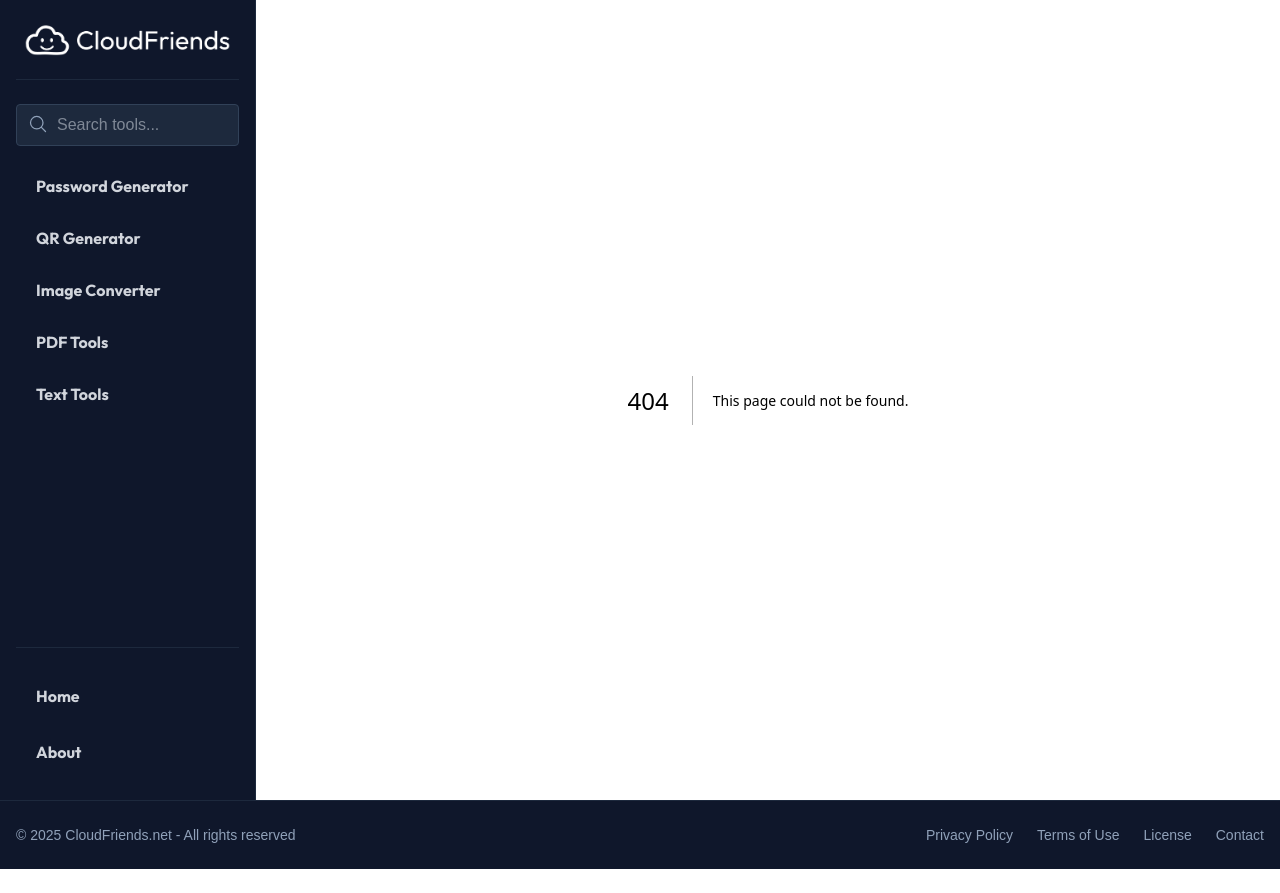
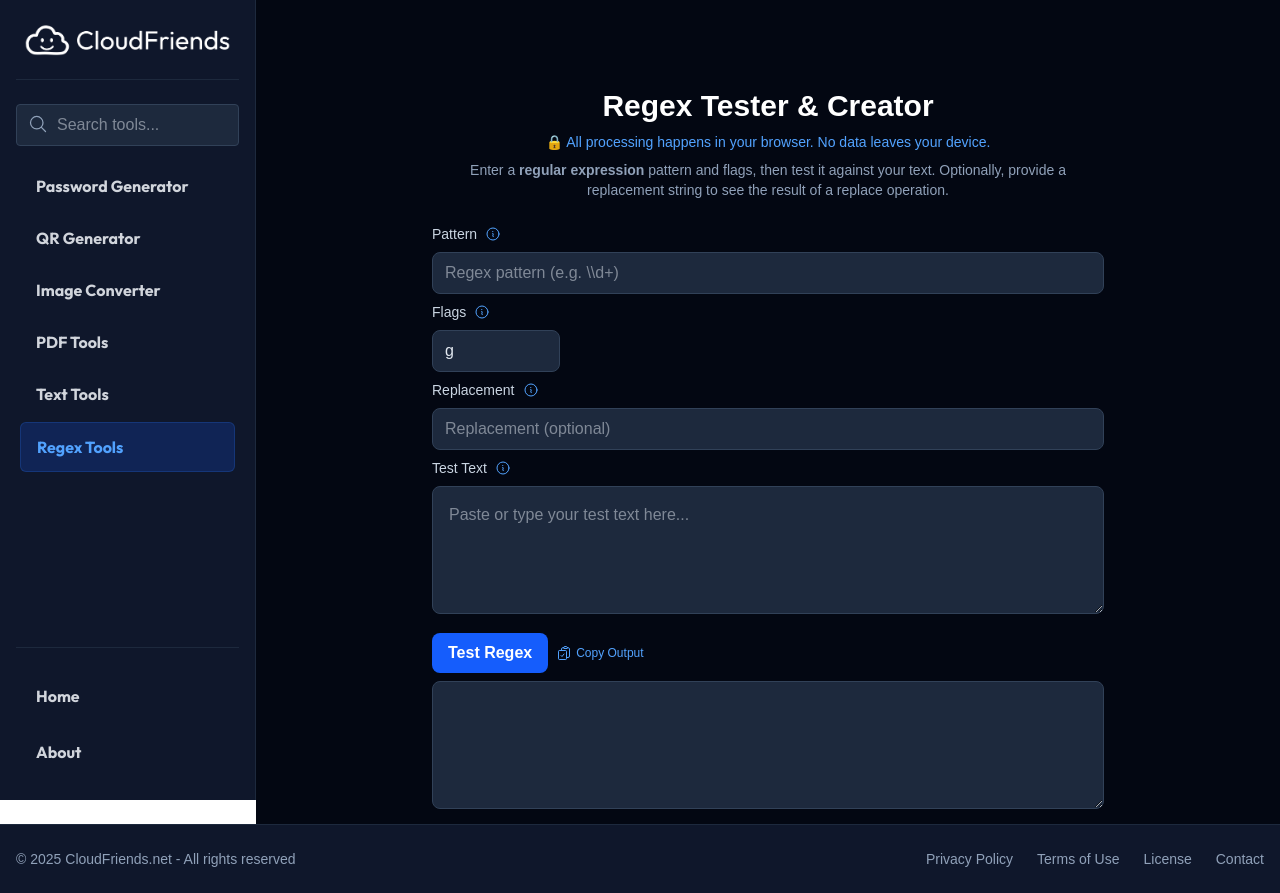
Before and after one commit to cloudfriends-net/cloudfriends, a Next.js app: page /tools/regex-tools in a window 1280 px wide. Before the commit this address had no page. Before the commit the page ends 869 px from the top, so only its background shows below. Built offline with nearby package versions, Linux system fonts and the light colour scheme.

Commit message:
Added regex tools
Allows testing and creation of regular expressions with instant feedback.

```diff
--- a/src/app/page.tsx
+++ b/src/app/page.tsx
@@ -1,4 +1,4 @@
-import { KeyIcon, QrCodeIcon, ShieldCheckIcon, SparklesIcon, ArrowPathIcon, PhotoIcon, DocumentIcon, DocumentTextIcon } from '@heroicons/react/24/outline'
+import { KeyIcon, QrCodeIcon, ShieldCheckIcon, SparklesIcon, ArrowPathIcon, PhotoIcon, DocumentIcon, DocumentTextIcon, CodeBracketIcon } from '@heroicons/react/24/outline'
 import Link from 'next/link'
 
 export default function Home() {
@@ -106,6 +106,19 @@ export default function Home() {
               </p>
             </div>
           </Link>
+
+          {/* Regex Tools Card */}
+          <Link href="/tools/regex-tools" className="bg-slate-800 rounded-lg overflow-hidden hover:bg-slate-700 transition-colors border border-slate-700">
+            <div className="p-6">
+              <div className="mb-4 bg-blue-500/10 w-12 h-12 rounded-lg flex items-center justify-center">
+                <CodeBracketIcon className="h-6 w-6 text-blue-400" />
+              </div>
+              <h3 className="text-xl font-semibold text-white mb-2">Regex Tester & Creator</h3>
+              <p className="text-slate-300 text-sm">
+                Test and create regular expressions. Find, match, and replace patterns in your text with instant feedback.
+              </p>
+            </div>
+          </Link>
         </div>
 
         {/* Additional Information */}
--- /dev/null
+++ b/src/app/tools/regex-tools/page.tsx
@@ -0,0 +1,160 @@
+'use client'
+
+import { useState, useRef } from 'react'
+import { InformationCircleIcon, ClipboardDocumentCheckIcon } from '@heroicons/react/24/outline'
+
+// Tooltip component
+function Tooltip({ text }: { text: string }) {
+  return (
+    <span className="absolute left-6 top-1/2 -translate-y-1/2 z-10 w-max bg-slate-800 text-xs text-slate-200 rounded px-2 py-1 shadow-lg border border-slate-700 pointer-events-none opacity-0 group-hover:opacity-100 transition-opacity">
+      {text}
+    </span>
+  )
+}
+
+export default function RegexTester() {
+  const [text, setText] = useState('')
+  const [pattern, setPattern] = useState('')
+  const [flags, setFlags] = useState('g')
+  const [replace, setReplace] = useState('')
+  const [output, setOutput] = useState('')
+  const [regexError, setRegexError] = useState<string | null>(null)
+  const [copied, setCopied] = useState(false)
+  const outputRef = useRef<HTMLTextAreaElement>(null)
+
+  const handleTest = () => {
+    try {
+      setRegexError(null)
+      const re = new RegExp(pattern, flags)
+      if (replace) {
+        setOutput(text.replace(re, replace))
+      } else {
+        const matches = [...text.matchAll(re)]
+        if (matches.length === 0) {
+          setOutput('No matches found.')
+        } else {
+          setOutput(
+            matches
+              .map(
+                (m, i) =>
+                  `Match ${i + 1}: "${m[0]}" at index ${m.index}` +
+                  (m.length > 1
+                    ? '\n  Groups: ' +
+                      m
+                        .slice(1)
+                        .map((g, gi) => `(${gi + 1}): ${g ?? '<empty>'}`)
+                        .join(', ')
+                    : '')
+              )
+              .join('\n')
+          )
+        }
+      }
+    } catch (e) {
+      setRegexError(e instanceof Error ? e.message : String(e))
+      setOutput('')
+    }
+  }
+
+  const copyToClipboard = () => {
+    if (outputRef.current) {
+      outputRef.current.select()
+      document.execCommand('copy')
+      setCopied(true)
+      setTimeout(() => setCopied(false), 2000)
+    }
+  }
+
+  return (
+    <main className="min-h-screen bg-gray-950 flex flex-col items-center px-2" style={{ paddingTop: '5.5rem' }}>
+      <div className="w-full max-w-2xl">
+        <h1 className="text-3xl font-bold text-center mb-2 text-white">Regex Tester & Creator</h1>
+        <p className="text-blue-400 text-center mb-2 text-sm">
+          🔒 All processing happens in your browser. No data leaves your device.
+        </p>
+        <p className="text-slate-400 text-center mb-6 text-sm">
+          Enter a <b>regular expression</b> pattern and flags, then test it against your text.
+          Optionally, provide a replacement string to see the result of a replace operation.<br />
+        </p>
+
+        <div className="mb-2 relative group flex items-center">
+          <label className="text-slate-300 text-sm mr-2">Pattern</label>
+          <InformationCircleIcon className="h-4 w-4 text-blue-400 cursor-pointer" />
+          <Tooltip text="Enter your regular expression pattern. Example: \\d+ matches numbers, [A-Za-z]+ matches words, ^\\w+ matches start of lines" />
+        </div>
+        <input
+          type="text"
+          value={pattern}
+          onChange={e => setPattern(e.target.value)}
+          className="w-full bg-slate-800 text-slate-200 rounded-lg px-3 py-2 border border-slate-700 mb-2"
+          placeholder="Regex pattern (e.g. \\d+)"
+        />
+
+        <div className="mb-2 relative group flex items-center">
+          <label className="text-slate-300 text-sm mr-2">Flags</label>
+          <InformationCircleIcon className="h-4 w-4 text-blue-400 cursor-pointer" />
+          <Tooltip text="Regex flags: g (global), i (ignore case), m (multiline), etc." />
+        </div>
+        <input
+          type="text"
+          value={flags}
+          onChange={e => setFlags(e.target.value)}
+          className="bg-slate-800 text-slate-200 rounded-lg px-3 py-2 border border-slate-700 mb-2"
+          placeholder="Flags (e.g. g, i, m)"
+          maxLength={5}
+          style={{ width: '8em' }}
+        />
+
+        <div className="mb-2 relative group flex items-center">
+          <label className="text-slate-300 text-sm mr-2">Replacement</label>
+          <InformationCircleIcon className="h-4 w-4 text-blue-400 cursor-pointer" />
+          <Tooltip text="Optional: Enter a replacement string to see the result of a replace operation." />
+        </div>
+        <input
+          type="text"
+          value={replace}
+          onChange={e => setReplace(e.target.value)}
+          className="w-full bg-slate-800 text-slate-200 rounded-lg px-3 py-2 border border-slate-700 mb-2"
+          placeholder="Replacement (optional)"
+        />
+
+        <div className="mb-2 relative group flex items-center">
+          <label className="text-slate-300 text-sm mr-2">Test Text</label>
+          <InformationCircleIcon className="h-4 w-4 text-blue-400 cursor-pointer" />
+          <Tooltip text="Paste or type the text you want to test your regex against." />
+        </div>
+        <textarea
+          value={text}
+          onChange={e => setText(e.target.value)}
+          className="w-full h-32 bg-slate-800 text-slate-200 rounded-lg p-4 border border-slate-700 focus:outline-none focus:ring-2 focus:ring-blue-500 mb-3"
+          placeholder="Paste or type your test text here..."
+        />
+
+        {regexError && <div className="text-red-400 text-xs mb-2">{regexError}</div>}
+
+        <div className="flex gap-2 mb-2">
+          <button
+            onClick={handleTest}
+            className="bg-blue-600 hover:bg-blue-500 text-white px-4 py-2 rounded-lg font-semibold"
+          >
+            Test Regex
+          </button>
+          <button
+            onClick={copyToClipboard}
+            className="inline-flex items-center text-xs text-blue-400 hover:text-blue-300 transition-colors"
+          >
+            <ClipboardDocumentCheckIcon className="h-4 w-4 mr-1" />
+            {copied ? 'Copied!' : 'Copy Output'}
+          </button>
+        </div>
+
+        <textarea
+          ref={outputRef}
+          value={output}
+          readOnly
+          className="w-full h-32 bg-slate-800 text-slate-200 rounded-lg p-4 border border-slate-700 focus:outline-none mb-2"
+        />
+      </div>
+    </main>
+  )
+}
--- a/src/components/SidebarNav.tsx
+++ b/src/components/SidebarNav.tsx
@@ -12,6 +12,7 @@ const tools = [
   { name: 'Image Converter', path: '/tools/image-converter', keywords: ['image', 'convert', 'jpg', 'png'] },
   { name: 'PDF Tools', path: '/tools/pdf-tools', keywords: ['pdf', 'merge', 'split', 'convert'] },
   { name: 'Text Tools', path: '/tools/text-tools', keywords: ['text', 'case', 'clean', 'count'] },
+  { name: 'Regex Tools', path: '/tools/regex-tools', keywords: ['regex', 'clean', 'clean'] }
 ]
 
 export function SidebarNav() {
```
